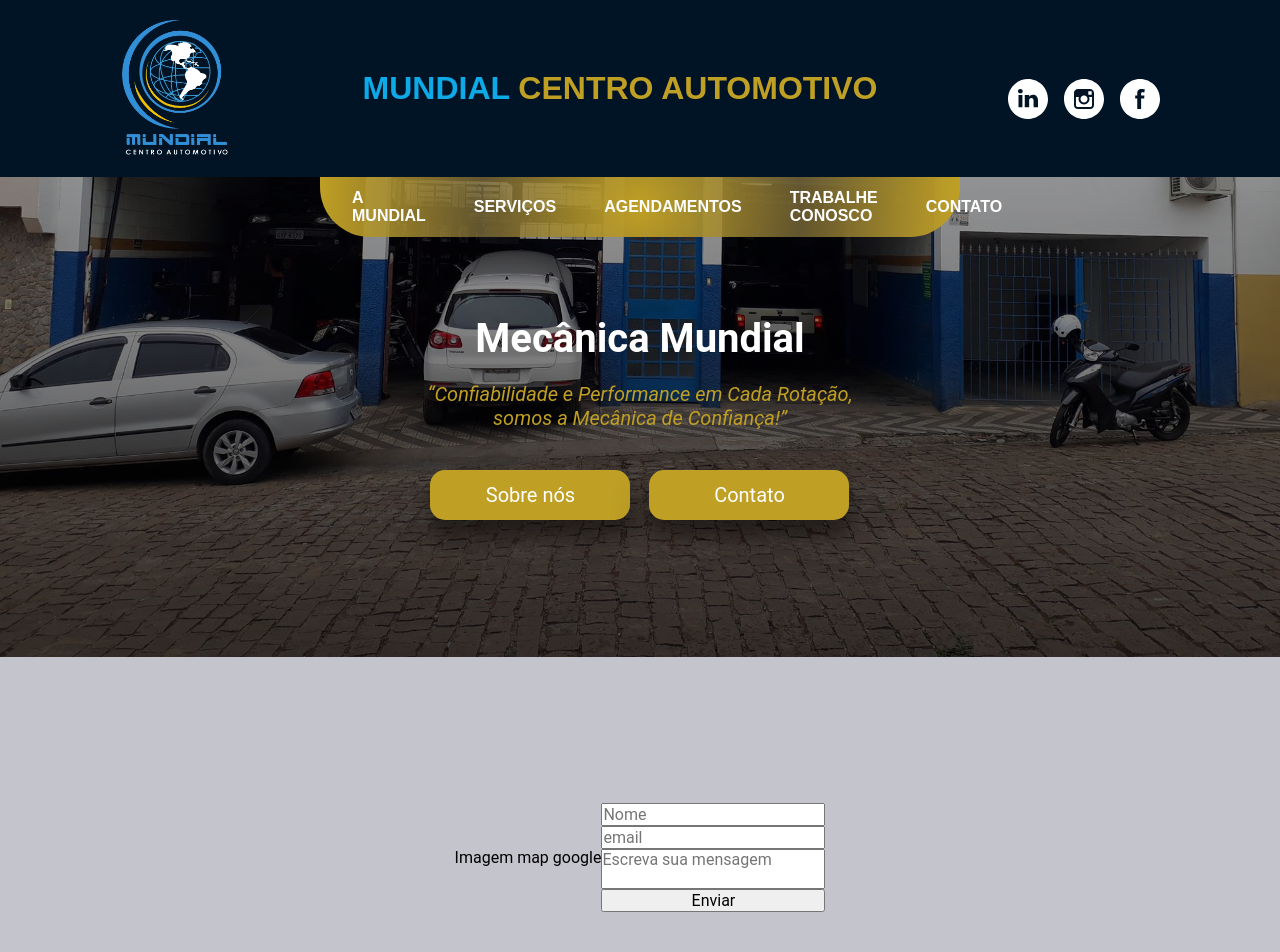
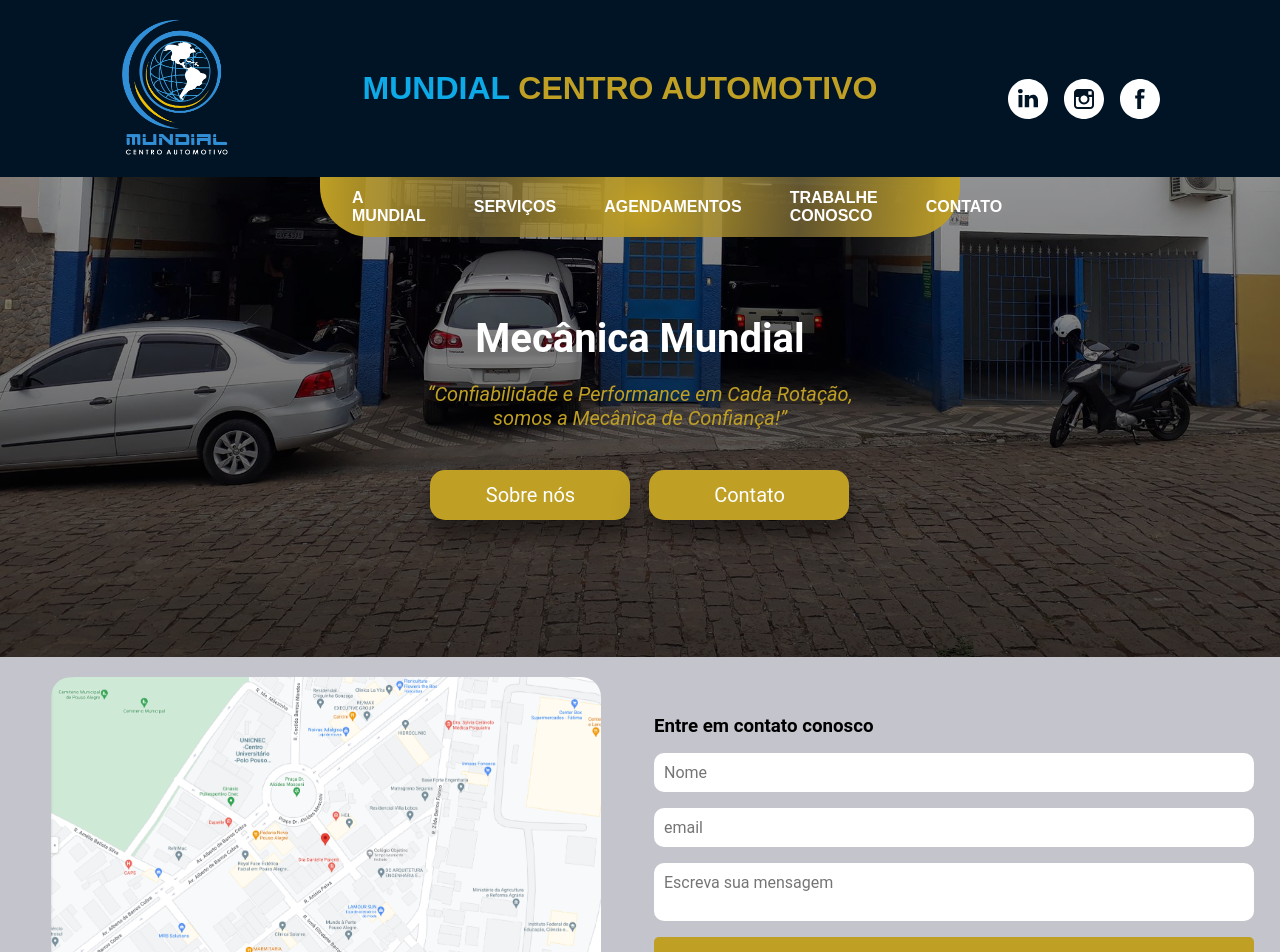
Before and after one commit to MUNDIAL-PROJECT/landpage-mundial-mecanica, a React (Vite) app: page / in a window 1280 px wide. Shown: the top 952 px of the page. Built offline with nearby package versions, Linux system fonts and the light colour scheme; a web font is replaced by a local one.

Commit message:
Estilizando componente FaleConosco

```diff
--- a/src/components/FaleConosco/index.tsx
+++ b/src/components/FaleConosco/index.tsx
@@ -1,13 +1,16 @@
 import { FaleContainer, FaleContentForm, FaleContentImg } from './styled';
+import Maps from '../../assets/mapsimage.png';
 
 export const FaleConosco = () => {
   return (
     <FaleContainer id="faleconosco">
       <FaleContentImg>
-        Imagem map google
+        <img src={Maps} alt="localização"  />
+        <span> Rua Dr. Tuany Toledo Júnior, 20 | Bairro Nova Pouso Alegre <br /> CEP 37553-476</span>
       </FaleContentImg>
       <FaleContentForm>
-        <form action="">
+        <form action="" className='faleForm'>
+          <h3>Entre em contato conosco</h3>
           <input type="text" placeholder='Nome' required />
           <input type="email" placeholder='email' required />
           <textarea name="textarea" id="textarea" placeholder='Escreva sua mensagem'></textarea>
--- a/src/components/FaleConosco/styled.ts
+++ b/src/components/FaleConosco/styled.ts
@@ -1,25 +1,77 @@
 import { styled } from "styled-components";
 
 export const FaleContainer = styled.section`
-  height: 50vh;
   display: flex;
   align-items: center;
   justify-content: center;
+  padding: 20px 20px;
+  gap: 1rem;
+
+
+  @media(max-width: 800px){
+    flex-direction: column;
+  }
 `;
 
 export const FaleContentImg = styled.div`
+  width: 100%;
+  display: flex;
+  align-items: center;
+  flex-direction: column;
 
+  span{
+    margin-top: 3px;
+    text-align: center;
+    font-size: .6rem;
+    color: #555;
+  }
+
+  img{
+    width: 90%;
+    height: 100%;
+    border-radius: 20px;
+  }
+
+  @media(max-width: 800px){
+    order: 2;
+  }
 `;
 
 export const FaleContentForm = styled.div`
+  width: 100%;
 
-
-  form{
+  .faleForm{
     display: flex;
     flex-direction: column;
+    gap: 1rem;
+    margin: 0 auto;
+    max-width: 600px;
 
+    input{
+      padding: 10px 10px;
+      border-radius: 10px;
+      border: none;
+
+    }
     textarea{
+      padding: 10px 10px;
+      border-radius: 10px;
+      border: none;
       resize: none;
+    }
+    button{
+      background-color: ${(props) => props.theme["mundial-gold"]};
+      padding: 15px;
+      border-radius: 5px;
+      border: none;
+      color: #FFF;
+      font-weight: 700;
+      cursor: pointer;
+      transition: .4s;
+
+      &:hover{
+        opacity: .6;
+      }
     }
   }
 `;
```
